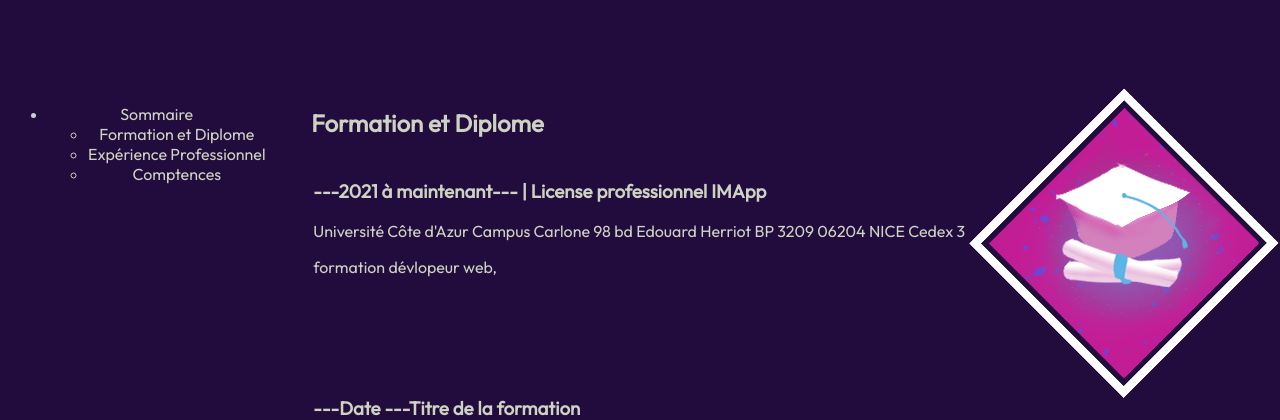
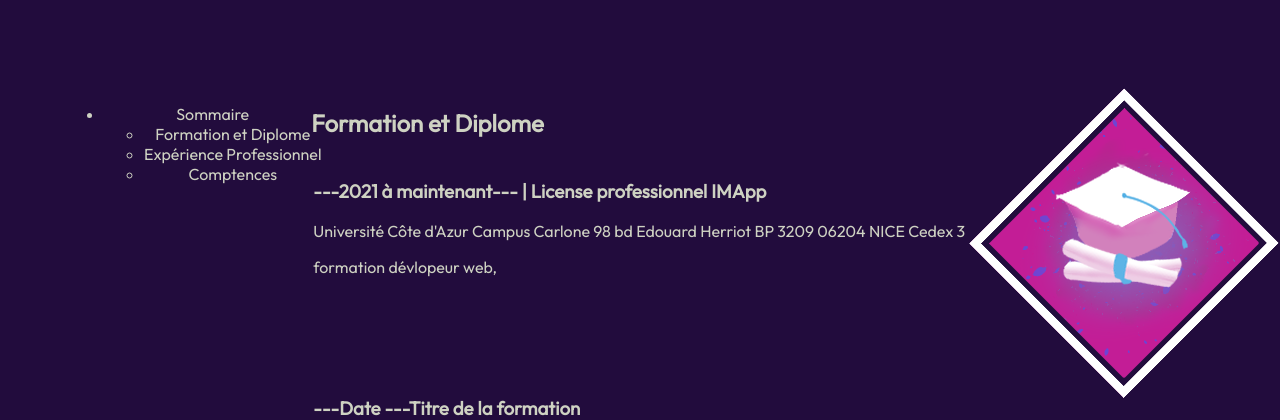
Before and after one commit to Poyopote/portfolio, a PHP site: page /page/competence-et-etude.html in a window 1280 px wide. Shown: the part 75-495 px from the top of the page. Run offline with PHP 8.4, Linux system fonts and the light colour scheme; some libraries are stand-ins or nearby versions.

Commit message:
Update parcourt.css

```diff
--- a/Portfolio/parcourt.css
+++ b/Portfolio/parcourt.css
@@ -5,6 +5,7 @@ main aside:first-child {
 main aside nav {
 	text-align: center;
 	position: fixed;
+	left: 5vw;
 }
 
 /*	padding: 2em;*/
```
